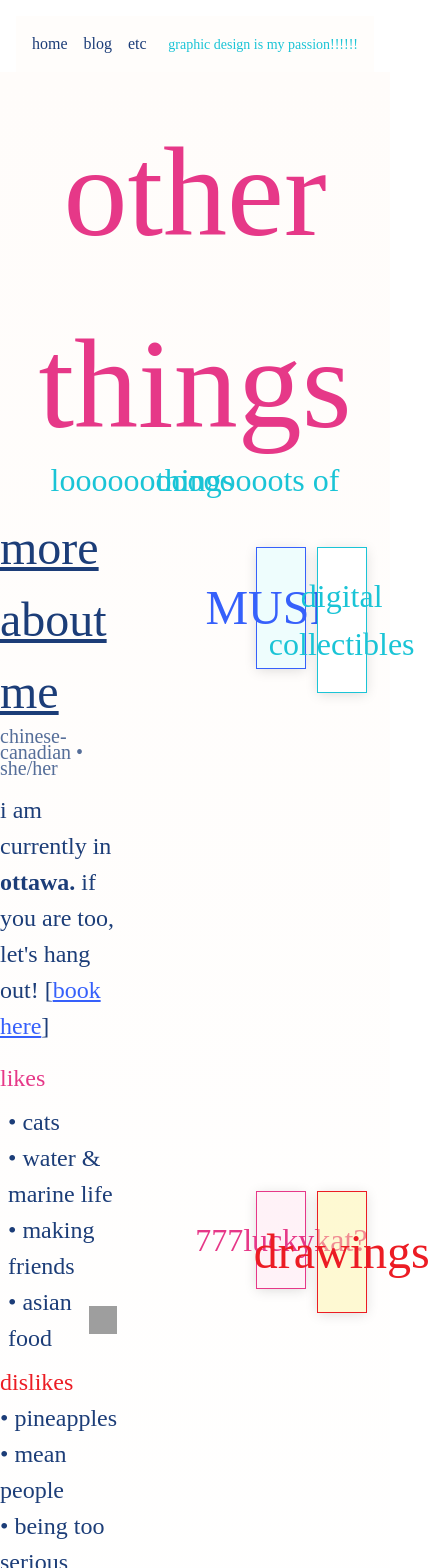
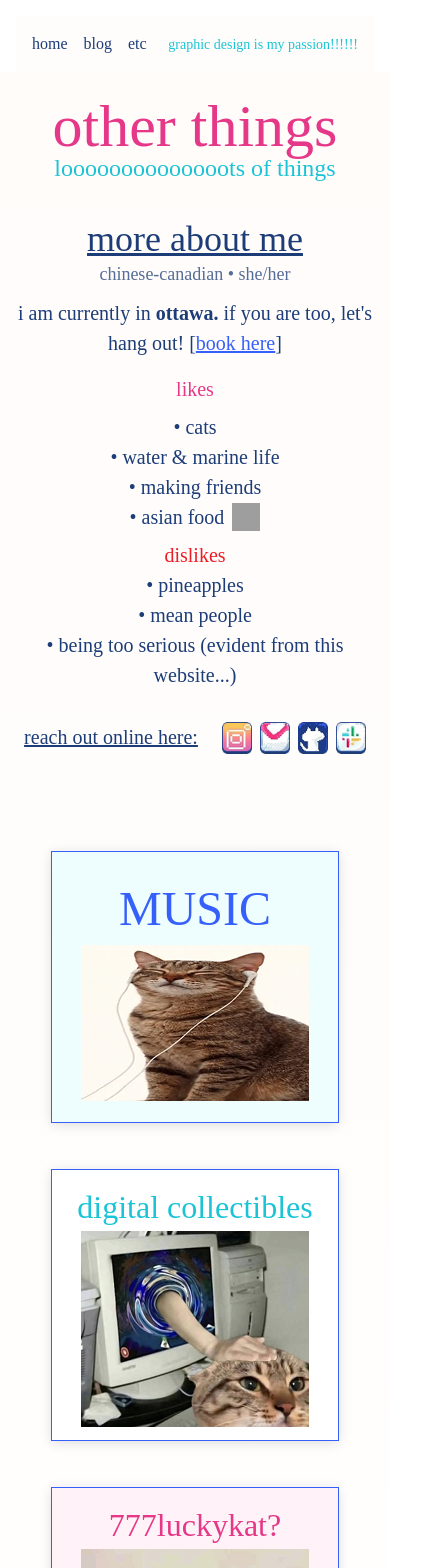
Before and after one commit to ikealoverkat/katwebsite3, a SvelteKit app: page /more in a window 390 px wide. Shown: the top 1568 px of the page, 430 px wide, since content can reach past the window. Built offline with nearby package versions, Linux system fonts and the light colour scheme; grey boxes are pictures that could not be loaded.

Commit message:
make /more responsive

```diff
--- a/src/routes/more/+page.svelte
+++ b/src/routes/more/+page.svelte
@@ -5,34 +5,38 @@
 
 <main class="flex flex-col gap-2 bg-linear-to-b from-cream to-white">
 	<div class="m-6 items-center justify-center self-center text-center">
-		<h1 class="text-[128px] text-dark-pink">other things</h1>
-		<h3 class="text-[32px] leading-0 text-teal">loooooooooooooots of things</h3>
+		<h1 class="text-6xl sm:text-8xl lg:text-[128px] text-dark-pink">other things</h1>
+		<h3 class="text-2xl lg:text-[32px] leading-6 text-teal">loooooooooooooots of things</h3>
 	</div>
-	<div class="flex flex-row justify-center gap-24 self-center">
-		<div>
-			<h2 class="text-[48px] text-dark-blue underline">more about me</h2>
-			<p class="text-[20px] leading-4 text-dark-blue/75">chinese-canadian • she/her</p>
-			<p class="my-4 text-[24px] text-dark-blue">
+
+	<div class="flex flex-col lg:flex-row justify-center gap-12 lg:gap-24 self-center px-4">
+		<div class="text-center lg:text-left">
+			<h2 class="text-[36px] lg:text-[48px] text-dark-blue underline">more about me</h2>
+			<p class="text-[18px] lg:text-[20px] leading-4 text-dark-blue/75">chinese-canadian • she/her</p>
+
+			<p class="my-4 text-[20px] lg:text-[24px] text-dark-blue">
 				i am currently in <b>ottawa.</b> if you are too, let's hang out! [<a
 					href="placeholder"
 					class="text-blue underline hover:decoration-wavy">book here</a
 				>]
 			</p>
-			<!-- likes n dislikes -->
-            <div class="my-4 text-[24px]">
+
+			<div class="my-4 text-[20px] lg:text-[24px]">
 				<p class="text-dark-pink">likes</p>
 				<ul class="text-dark-blue m-2">
 					<li>• cats</li>
 					<li>• water & marine life</li>
 					<li>• making friends</li>
 					<li class="inline-flex gap-2 items-center">
-						• asian food<img
+						• asian food
+						<img
 							src="https://i.postimg.cc/xCrkZXQk/image.png"
 							alt="drool emoji"
 							class="h-7 w-7"
 						/>
 					</li>
 				</ul>
+
 				<p class="text-red">dislikes</p>
 				<ul class="text-dark-blue">
 					<li>• pineapples</li>
@@ -40,25 +44,30 @@
 					<li>• being too serious (evident from this website...)</li>
 				</ul>
 			</div>
-            <div class="inline-flex gap-6 items-center text-[24px] text-dark-blue underline">
+
+			<div class="inline-flex flex-wrap gap-6 items-center text-[20px] lg:text-[24px] text-dark-blue underline">
 				reach out online here:
 				<Contact width="30px" height="30px" />
 			</div>
 		</div>
-		<div class="grid grid-cols-2 grid-rows-2 m-6">
+
+		<div class="grid grid-cols-1 sm:grid-cols-2 gap-6 m-6">
 			<a href="/more/music"><div class="more-box bg-light-teal">
 				<h2 class="text-blue text-[48px]">MUSIC</h2>
 				<img src="/imgs/more-music.png" alt="">
 			</div></a>
-            <a href="/more/digital-collectibles"><div class="more-box two bg-white">
+
+			<a href="/more/digital-collectibles"><div class="more-box bg-white">
 				<h2 class="text-teal text-[32px]">digital collectibles</h2>
 				<img src="/imgs/more-collect.png" alt="">
 			</div></a>
-            <a href="/more/gamble"><div class="more-box three bg-pink/13">
+
+			<a href="/more/gamble"><div class="more-box bg-pink/13">
 				<h2 class="text-dark-pink text-[32px]">777luckykat?</h2>
 				<img src="/imgs/more-gamble.png" alt="">
 			</div></a>
-            <a href="/more/drawings"><div class="more-box four bg-light-yellow/45">
+
+			<a href="/more/drawings"><div class="more-box bg-light-yellow/45">
 				<h2 class="text-red text-[48px]">drawings</h2>
 				<img src="/imgs/more-draw.png" alt="">
 			</div></a>
```
Also changed, not shown: src/routes/more/music/+page.svelte (added). Lines whose indentation alone changed are shown as unchanged.
